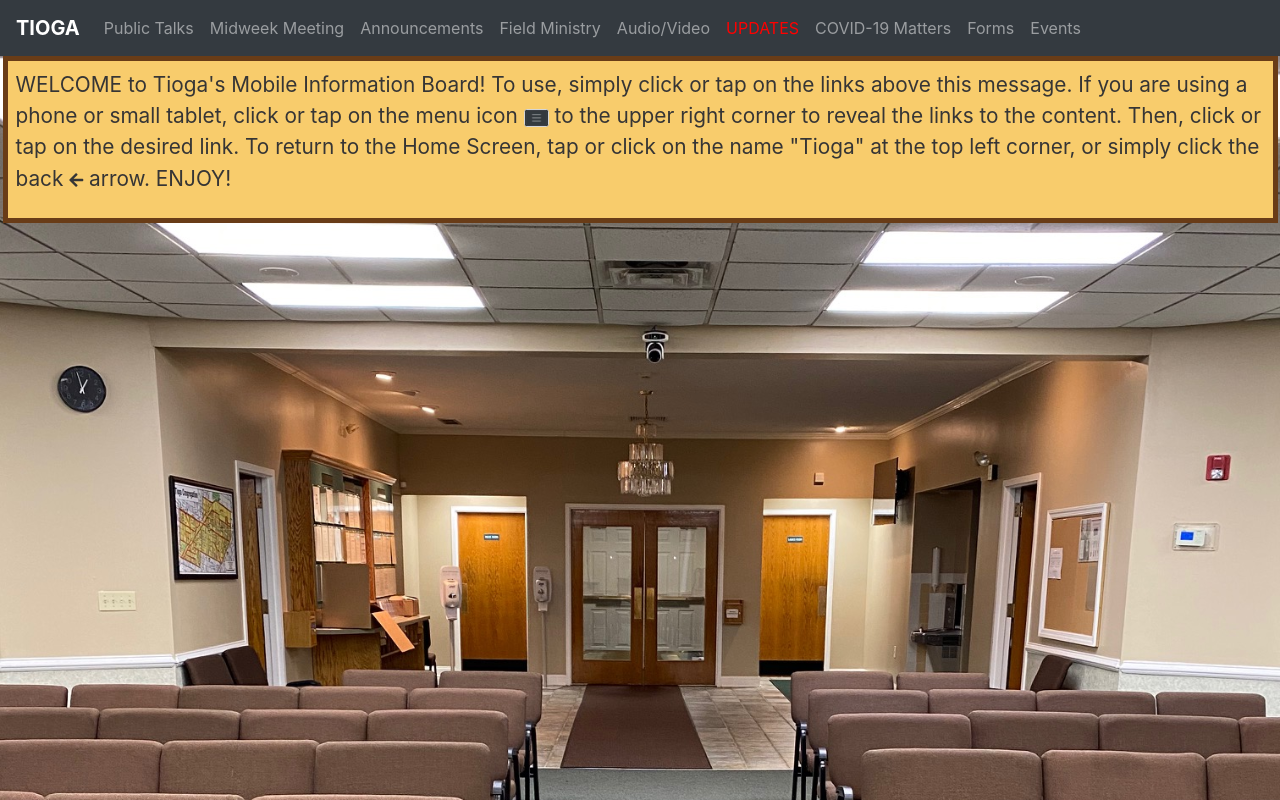
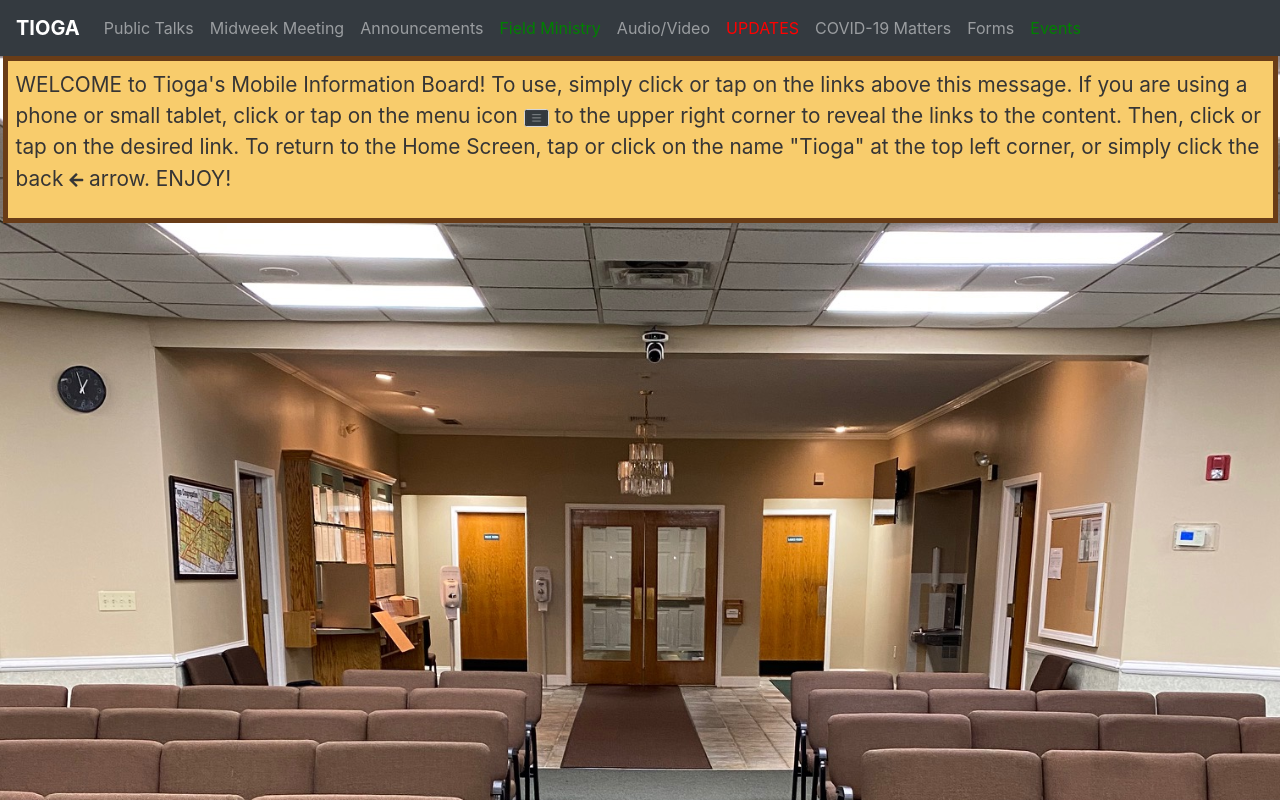
Before and after one commit to jjones2013/Tioga-Information-Board, a plain HTML site: page Tioga-Information-Board/index.html in a window 1280 px wide. Drawn offline with nearby package versions, Linux system fonts and the light colour scheme.

Commit message:
Updated html and css
Changed color of links to green with new updates

```diff
--- a/Tioga-Information-Board/css/style.css
+++ b/Tioga-Information-Board/css/style.css
@@ -19,6 +19,10 @@ img {
 
 span {
   color: red;
+}
+
+.green {
+  color: green;
 }
 
 body {
--- a/Tioga-Information-Board/index.html
+++ b/Tioga-Information-Board/index.html
@@ -38,8 +38,9 @@
       <!-- <a class="nav-item nav-link"
         href="../../Tioga-Information-Board/Tioga-Information-Board/text_pdf/MAY-JUNE 2022.pdf">Meeting Workbook</a> -->
       <a class="nav-item nav-link"
-        href="../../Tioga-Information-Board/Tioga-Information-Board/text_pdf/Meetings For Field Service.pdf">Field
-        Ministry</a>
+        href="../../Tioga-Information-Board/Tioga-Information-Board/text_pdf/Meetings For Field Service.pdf"><span
+          class="green">Field
+          Ministry</span> </a>
       <a class="nav-item nav-link"
         href="../../Tioga-Information-Board/Tioga-Information-Board/text_pdf/Audio Video Schedule.pdf">Audio/Video</a>
       <a class="nav-item nav-link"
@@ -50,7 +51,9 @@
       <a class="nav-item nav-link"
         href="../../Tioga-Information-Board/Tioga-Information-Board/text_pdf/Chairman's Outline for June 6-12.pdf">Forms</a>
       <a class="nav-item nav-link"
-        href="../Tioga-Information-Board/text_pdf/2022_Convention_Schedule-1.pdf#toolbar=0">Events</a>
+        href="../Tioga-Information-Board/text_pdf/2022_Convention_Schedule-1.pdf#toolbar=0"><span
+          class="green">Events</span>
+      </a>
     </div>
   </div>
 </nav>
```
